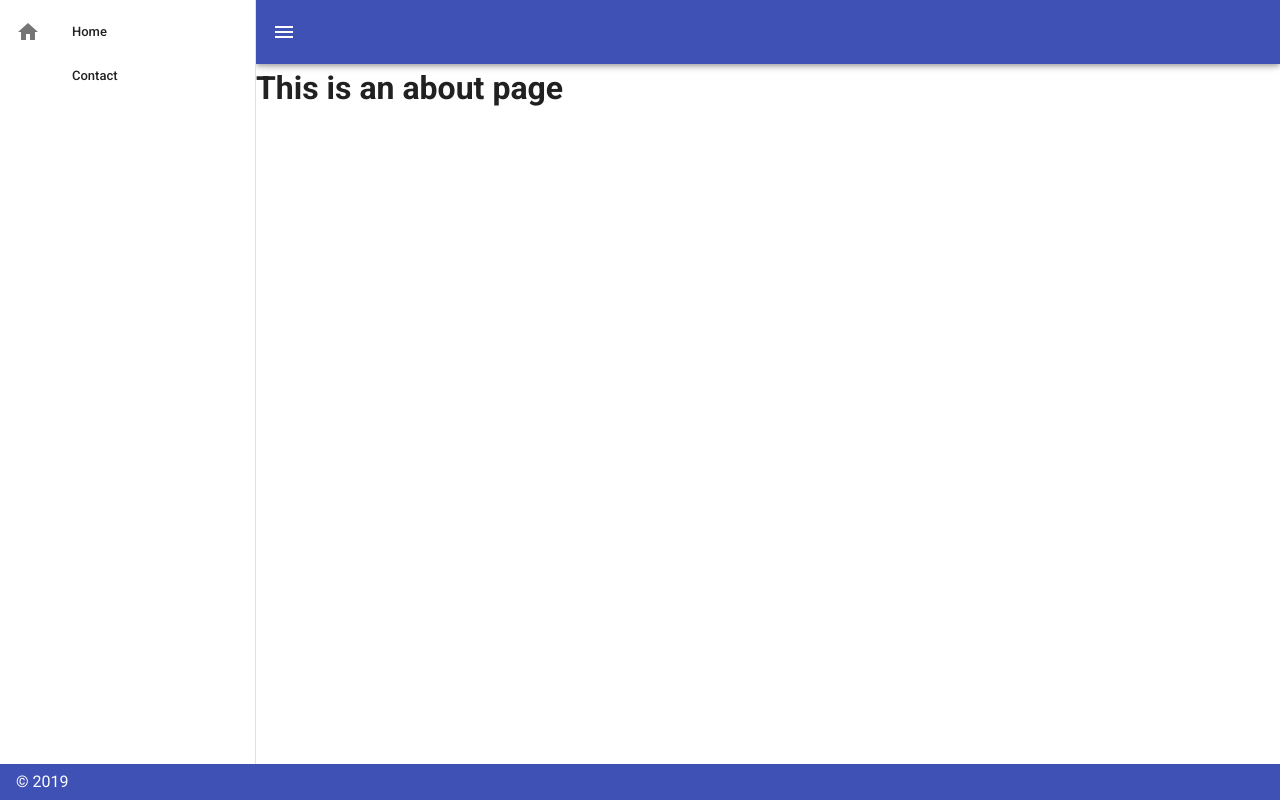
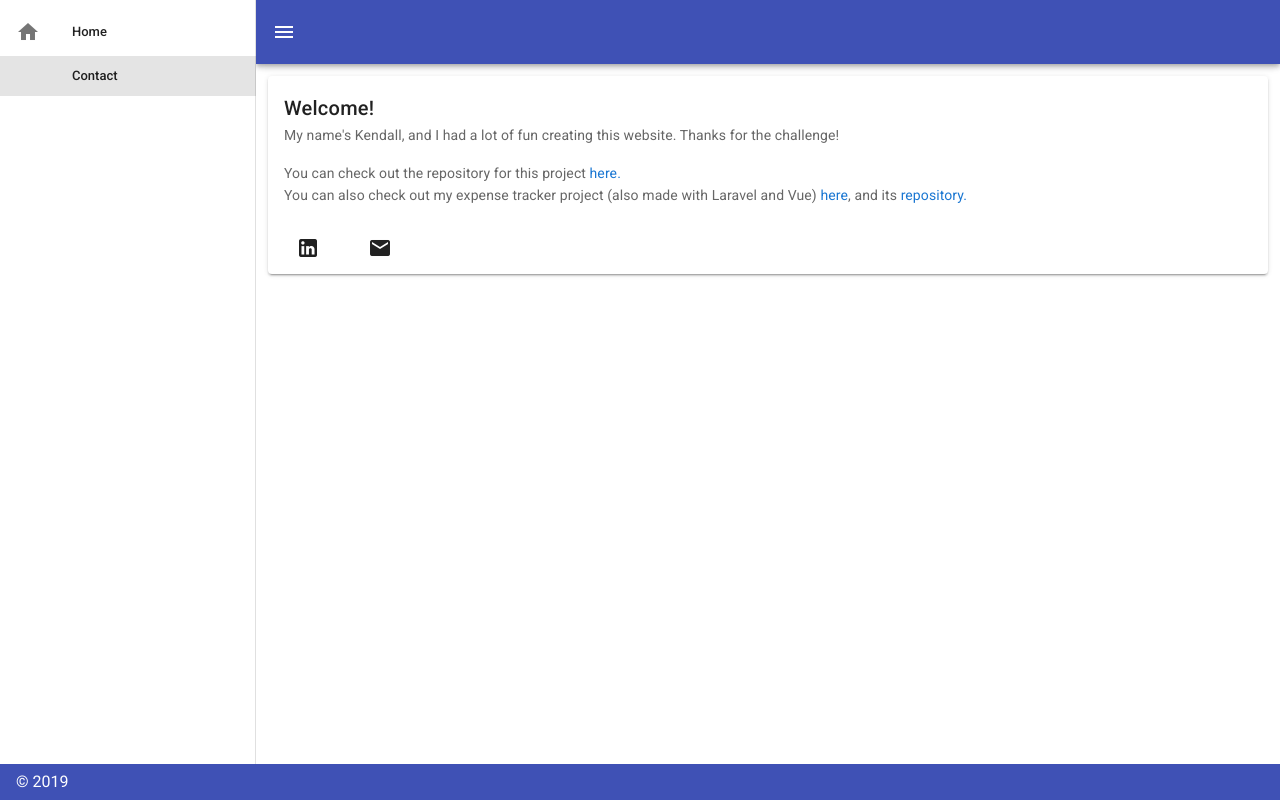
Before and after one commit to sloonzz/calendar-spa, a Vue app: page /about in a window 1280 px wide. Built offline with nearby package versions, Linux system fonts and the light colour scheme; no server answers.

Commit message:
Cleanup + add about page

```diff
--- a/src/App.vue
+++ b/src/App.vue
@@ -2,7 +2,7 @@
   <v-app id="inspire">
     <v-navigation-drawer v-model="drawer" app>
       <v-list dense>
-        <v-list-item link>
+        <v-list-item exact link :to="{ name: 'Home' }">
           <v-list-item-action>
             <v-icon>mdi-home</v-icon>
           </v-list-item-action>
@@ -10,7 +10,7 @@
             <v-list-item-title>Home</v-list-item-title>
           </v-list-item-content>
         </v-list-item>
-        <v-list-item link>
+        <v-list-item link :to="{ name: 'About' }">
           <v-list-item-action>
             <v-icon>mdi-contact-mail</v-icon>
           </v-list-item-action>
--- a/src/models/BackendResponse.ts
+++ b/src/models/BackendResponse.ts
@@ -1,5 +1,5 @@
 export interface BackendResponse {
   data: ReadonlyArray<any>;
-  status: 'success' | 'error';
+  status: "success" | "error";
   code: number;
 }
--- a/src/plugins/vuetify.ts
+++ b/src/plugins/vuetify.ts
@@ -1,5 +1,5 @@
-import Vue from 'vue';
-import Vuetify from 'vuetify/lib';
+import Vue from "vue";
+import Vuetify from "vuetify/lib";
 
 Vue.use(Vuetify);
 
--- a/src/router/index.ts
+++ b/src/router/index.ts
@@ -1,28 +1,25 @@
-import Vue from 'vue';
-import VueRouter from 'vue-router';
-import Home from '../views/Home.vue';
+import Vue from "vue";
+import VueRouter from "vue-router";
+import Home from "../views/Home.vue";
+import About from "../views/About.vue";
 
 Vue.use(VueRouter);
 
 const routes = [
   {
-    path: '/',
-    name: 'Home',
+    path: "/",
+    name: "Home",
     component: Home
   },
   {
-    path: '/about',
-    name: 'About',
-    // route level code-splitting
-    // this generates a separate chunk (about.[hash].js) for this route
-    // which is lazy-loaded when the route is visited.
-    component: () =>
-      import(/* webpackChunkName: "about" */ '../views/About.vue')
+    path: "/about",
+    name: "About",
+    component: About
   }
 ];
 
 const router = new VueRouter({
-  mode: 'history',
+  mode: "history",
   base: process.env.BASE_URL,
   routes
 });
--- a/src/views/About.vue
+++ b/src/views/About.vue
@@ -1,5 +1,38 @@
 <template>
-  <div class="about">
-    <h1>This is an about page</h1>
-  </div>
+  <v-container>
+    <v-card>
+      <v-card-title>Welcome!</v-card-title>
+      <v-card-subtitle>My name's Kendall, and I had a lot of fun creating this website. Thanks for the challenge!</v-card-subtitle>
+      <v-card-text>
+        You can check out the repository for this project
+        <a
+          href="https://github.com/sloonzz/calendar-spa"
+          target="_blank"
+        >here.</a>
+        <br />You can also check out my expense tracker project (also made with Laravel and Vue)
+        <a
+          href="https://sloonzz-expense-tracker.herokuapp.com"
+          target="_blank"
+        >here</a>, and its
+        <a href="https://github.com/sloonzz/expense-tracker" target="_blank">repository.</a>
+      </v-card-text>
+      <v-card-actions>
+        <v-btn href="https://www.linkedin.com/in/kendall-rancis-segovia/" target="_blank" text>
+          <v-icon>mdi-linkedin</v-icon>
+        </v-btn>
+        <v-btn href="mailto:kendallrancissegovia@gmail.com" text>
+          <v-icon>mdi-email</v-icon>
+        </v-btn>
+        <v-btn href="https://github.com/sloonzz" target="_blank" text>
+          <v-icon>mdi-github-circle</v-icon>
+        </v-btn>
+      </v-card-actions>
+    </v-card>
+  </v-container>
 </template>
+
+<style lang="scss" scoped>
+a {
+  text-decoration: none;
+}
+</style>
--- a/src/views/Home.vue
+++ b/src/views/Home.vue
@@ -100,11 +100,7 @@
               <template v-for="(day, j) in data.days">
                 <div :key="j" class="d-flex" :class="{ 'green lighten-5': day.event }">
                   <v-card-text class="bg-green">{{ day.display }}</v-card-text>
-                  <v-card-text class="bg-green">
-                    {{
-                    day.event ? day.event.name : ''
-                    }}
-                  </v-card-text>
+                  <v-card-text class="bg-green">{{ day.event ? day.event.name : "" }}</v-card-text>
                 </div>
                 <v-divider :key="`divider-${j}`"></v-divider>
               </template>
@@ -124,8 +120,8 @@
       <v-icon @click="showSuccessNotif = false">mdi-close</v-icon>
     </v-snackbar>
     <v-snackbar v-model="showErrorNotif" color="error" :right="true" :top="true" :timeout="6000">
-      {{ errorNotifMessage || 'Oops, something went wrong! Try again.' }}
-      <v-icon @click="showErrorNotif = false">mdi-close</v-icon>
+      {{ errorNotifMessage || "Oops, something went wrong! Try again." }}
+      <v-icon @click="handleCloseErrorNotif">mdi-close</v-icon>
     </v-snackbar>
   </v-container>
 </template>
```
Also changed, not shown: src/components/HelloWorld.vue (deleted, +0 -13 lines), src/helpers/DateHelper.ts (+13 -13 lines), src/helpers/EventApiHelper.ts (+5 -5 lines).
